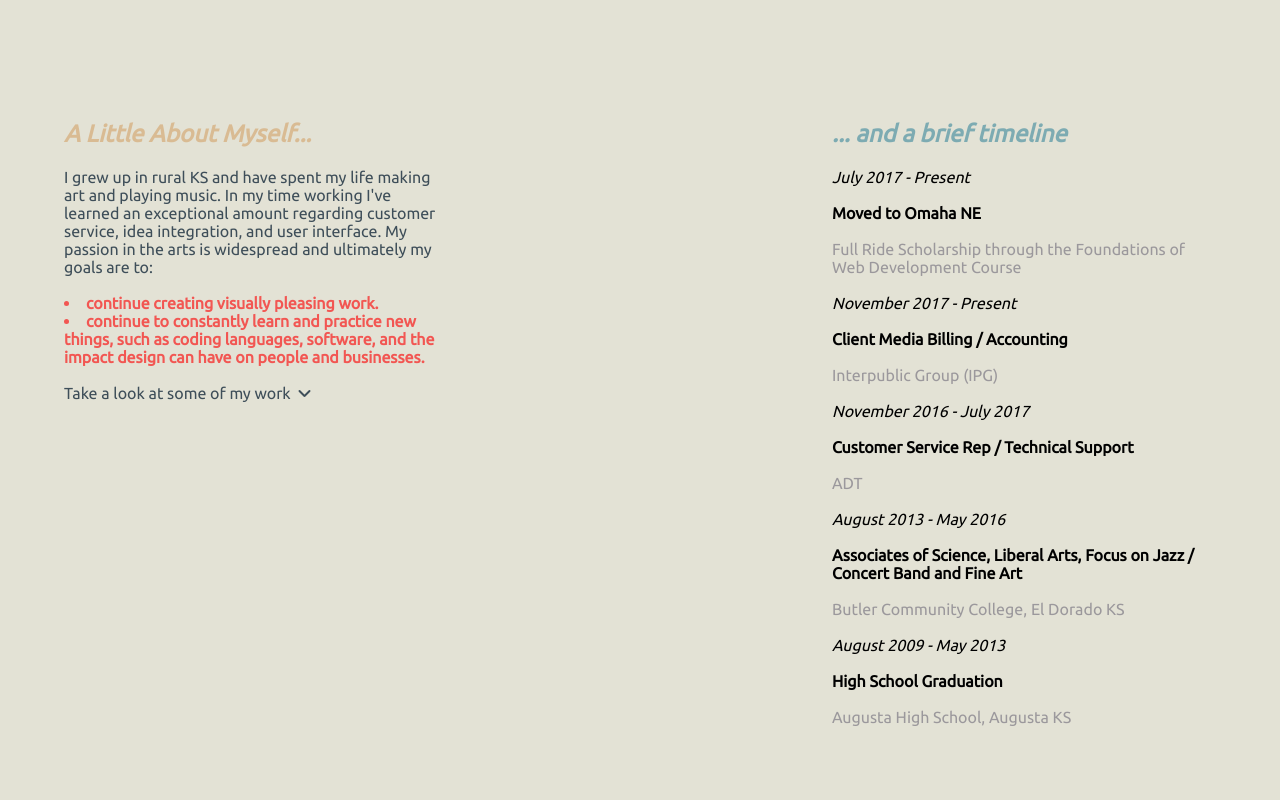
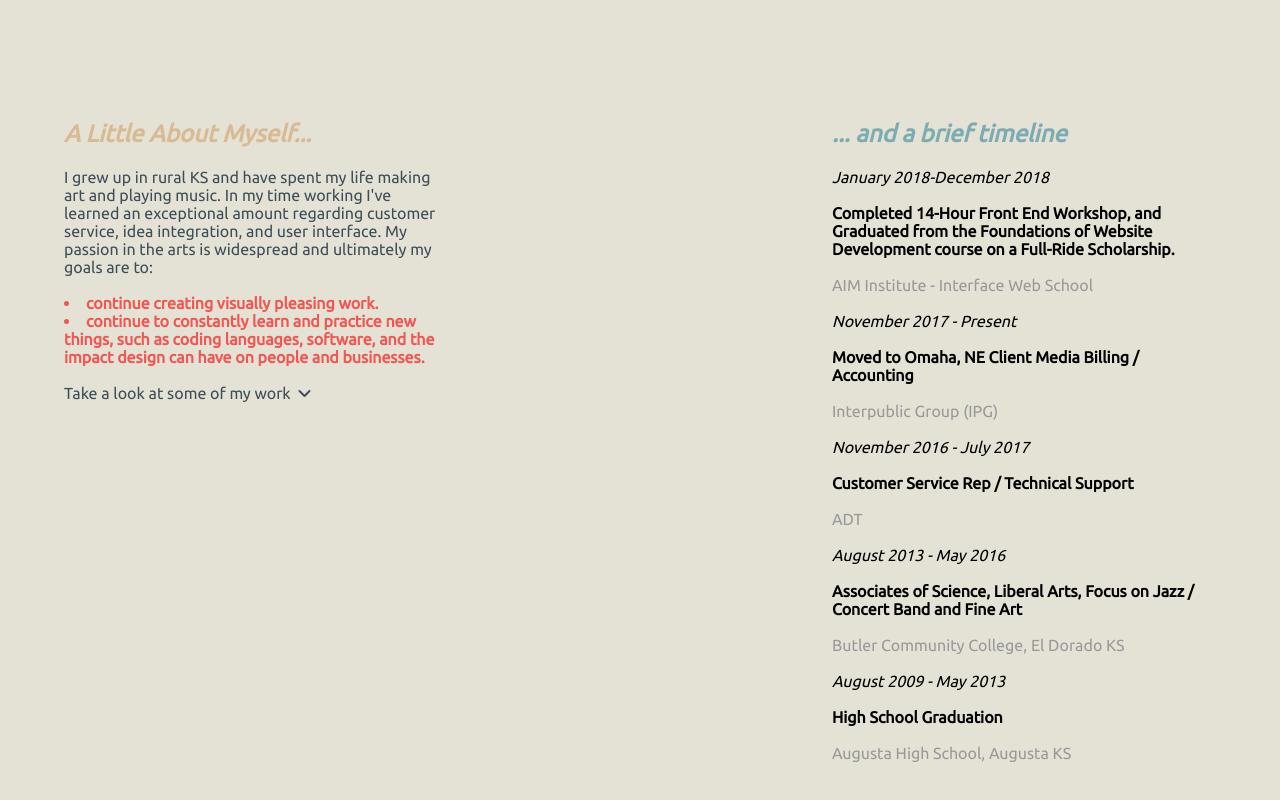
Before and after one commit to zackasdf/zackasdf.github.io, a plain HTML site: page index.html in a window 1280 px wide. Shown: the part 820-1620 px from the top of the page. Drawn offline with nearby package versions, Linux system fonts and the light colour scheme; some packages are replaced by stand-ins of ours.

Commit message:
Update index.html
about me changes

```diff
--- a/index.html
+++ b/index.html
@@ -70,15 +70,15 @@
             <section id="timeline">
                 <h2>... and a brief timeline</h2>
                 <div class="date">
-                    July 2017 - Present
+                    January 2018-December 2018
                 </div>
                 <br>
                 <div class="role">
-                    Moved to Omaha NE
+                    Completed 14-Hour Front End Workshop, and Graduated from the Foundations of Website Development course on a Full-Ride Scholarship.
                 </div>
                 <br>
                 <div class="company">
-                    Full Ride Scholarship through the Foundations of Web Development Course
+                    AIM Institute - Interface Web School
                 </div>
                 <br>
                 <div class="date">
@@ -86,6 +86,7 @@
                 </div>
                 <br>
                 <div class="role">
+                    Moved to Omaha, NE
                     Client Media Billing / Accounting
                 </div>
                 <br>
```
